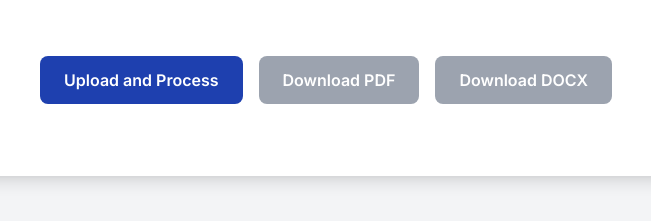
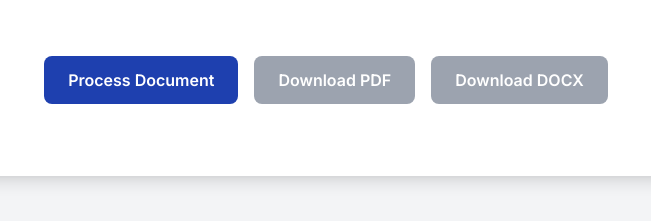
Before and after one commit to harshipped/pdf-highlight-extractor, a plain HTML site: page static/index.html in a window 1280 px wide. Shown: the part 517-738 px from the top of the page, 314-965 px from the left. Drawn offline with nearby package versions, Linux system fonts and the light colour scheme.

Commit message:
Change button label for processing document

```diff
--- a/static/index.html
+++ b/static/index.html
@@ -128,7 +128,7 @@
         <!-- Action Buttons -->
         <div class="flex flex-col sm:flex-row items-center justify-center space-y-4 sm:space-y-0 sm:space-x-4">
             <button id="uploadBtn" class="btn-primary" onclick="uploadPDF()">
-                <span id="btnText">Upload and Process</span>
+                <span id="btnText">Process Document</span>
             </button>
             <button id="downloadPdfBtn" class="btn-secondary" disabled onclick="downloadFile('pdf')">Download PDF</button>
             <button id="downloadDocxBtn" class="btn-secondary" disabled onclick="downloadFile('docx')">Download DOCX</button>
```
